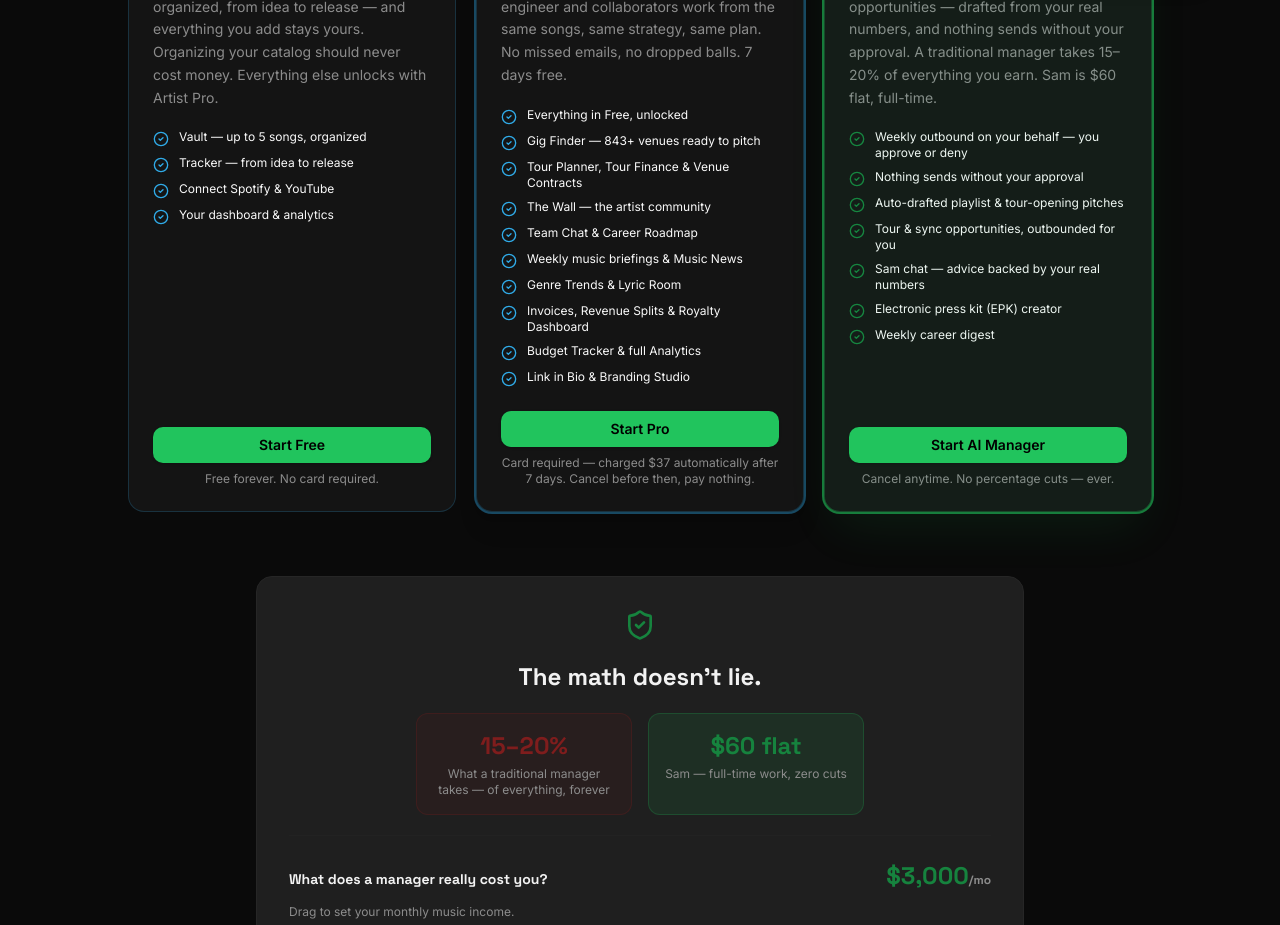
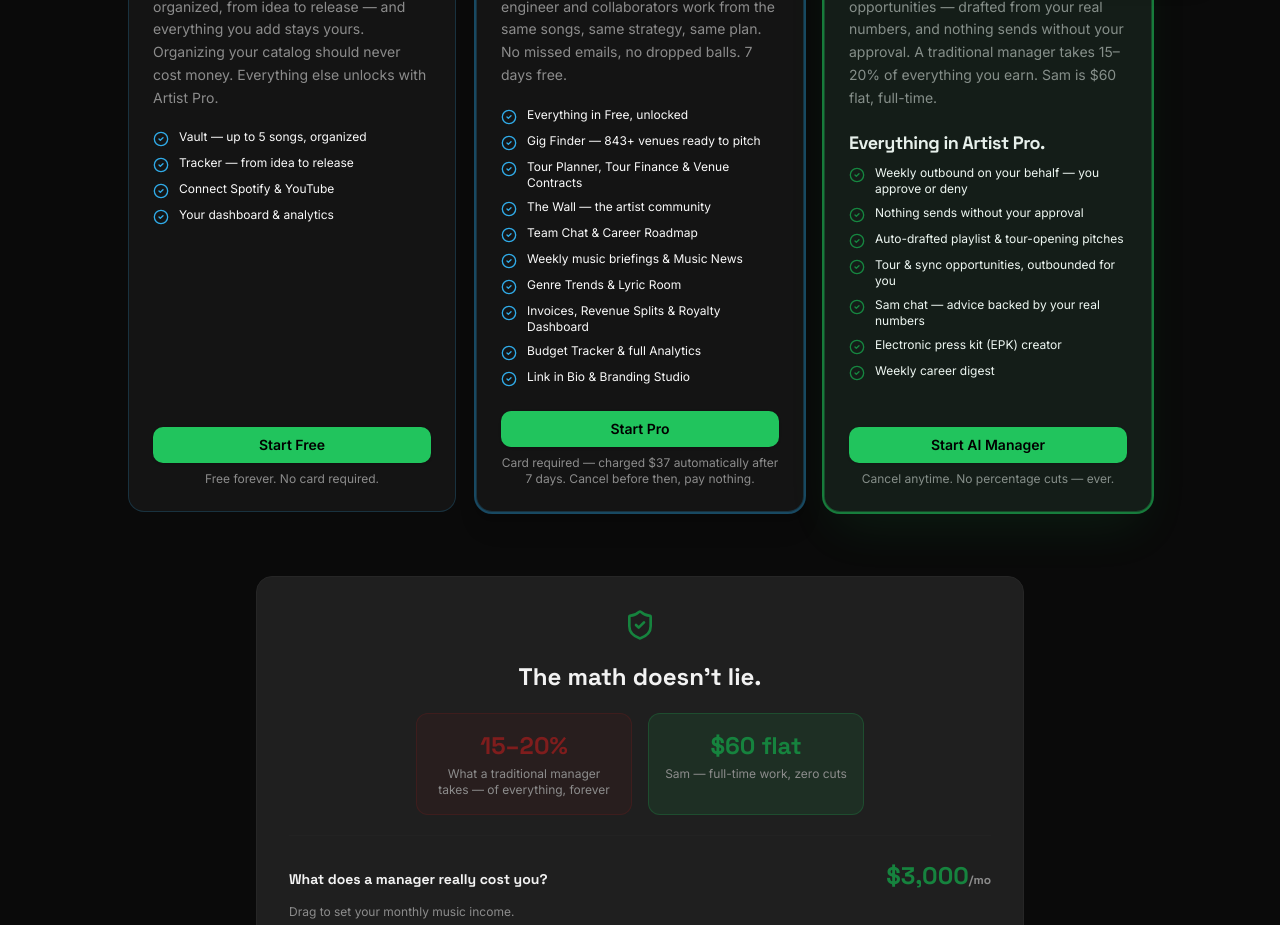
Before and after one commit to cthomascahill/soundready, a React (Vite) app: page /pricing in a window 1280 px wide. Shown: the part 940-1865 px from the top of the page. Built offline with nearby package versions, Linux system fonts and the light colour scheme; no server answers.

Commit message:
Update AI Manager pricing card copy
Co-authored-by: cthomascahill <276901135+cthomascahill@users.noreply.github.com>

```diff
--- a/src/pages/Pricing.jsx
+++ b/src/pages/Pricing.jsx
@@ -281,6 +281,7 @@ export default function Pricing() {
                 Sam outbounds for you every week — playlist pitches, tour support, sync opportunities — drafted from your real numbers, and nothing sends without your approval. A traditional manager takes 15–20% of everything you earn. Sam is $60 flat, full-time.
               </p>
               <div className="flex-1">
+                <p className="font-heading text-lg font-black tracking-tight mb-2">Everything in Artist Pro.</p>
                 <TierItems items={AI_ITEMS} />
               </div>
               <div className="mt-6 relative">
```
